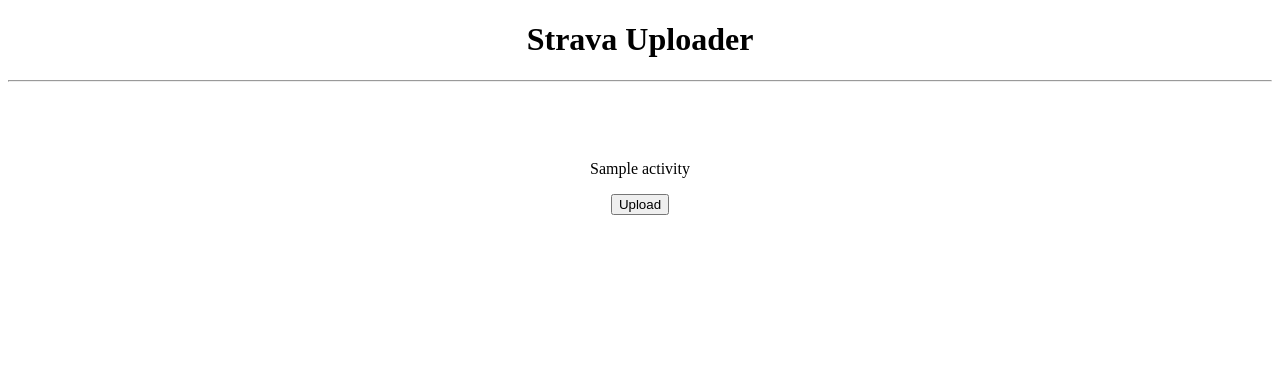
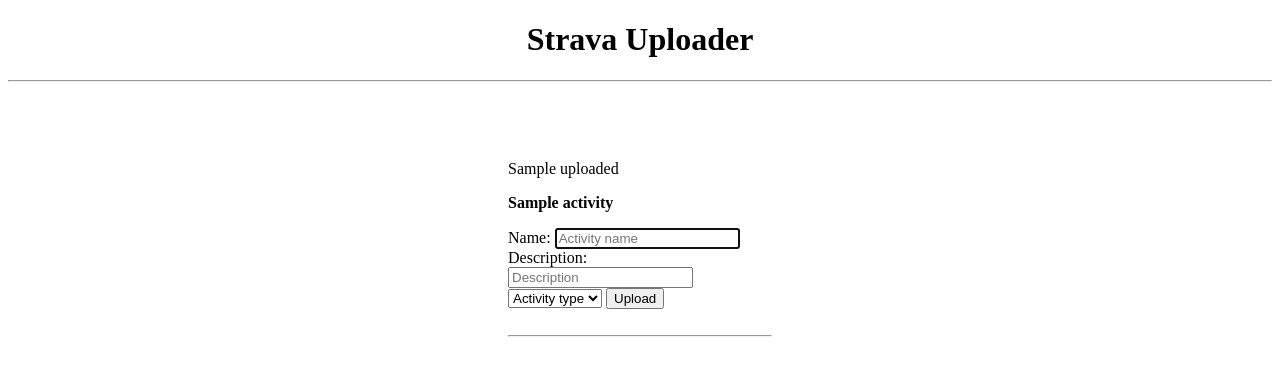
Before and after one commit to giovanebmilani/strava-uploader, a Flask app: template templates/activities.html in a window 1280 px wide. Shown: the top 376 px of the page. Run offline with Flask 2, Linux system fonts and the light colour scheme; the template is opened without the code that fills it: most values are stand-ins (such as "Sample title", 1, 10 or a date in 2020).

Commit message:
feat: added upload checking after upload

```diff
--- a/app.py
+++ b/app.py
@@ -1,4 +1,6 @@
+from re import S
 from flask import Flask, render_template, request, redirect
+from itsdangerous import NoneAlgorithm
 from config import config_by_name
 import time
 import requests
@@ -7,6 +9,7 @@ import shutil
 
 app = Flask(__name__)
 config = config_by_name['local']
+uploaded = []
 
 @app.route('/')
 def home():
@@ -44,7 +47,7 @@ def _get_auth_url():
     scopes = 'activity:write,read_all,activity:read_all'
     return config.STRAVA_AUTH_URL+'?'+'client_id='+config.CLIENT_ID+'&response_type=code&redirect_uri='+config.REDIRECT_URI+'&approval_prompt=force&scope='+scopes
 
-@app.get('/authorized')
+@app.route('/authorized')
 def get_auth_code():
     res = _token_exchange(request.args.get('code'))
     return render_template('authenticating.html', result=res)
@@ -62,7 +65,7 @@ def _token_exchange(auth_code):
 @app.route('/activities')
 def activities():
     activities = _get_new_activities_filenames()
-    return render_template('activities.html', activities=activities)
+    return render_template('activities.html', activities=activities, uploaded=uploaded)
 
 def _get_new_activities_filenames():
     new_activities = []
@@ -71,20 +74,33 @@ def _get_new_activities_filenames():
             new_activities.append(filename)
     return new_activities
 
-@app.post('/upload')
+@app.route('/upload', methods=['POST'])
 def upload(filename):
     activity = _get_activity_file(filename)
     header = {'Authorization': 'Bearer ' + os.getenv('USER_ACCESS_TOKEN') }
-    param = {'activity_type': 'ride', 'data_type': 'fit'}
+    param = {'name': 'nome', 'activity_type': 'ride', 'data_type': 'fit'}
     file = {'file': activity}
     res = requests.post(config.STRAVA_UPLOAD_URL, headers=header, data=param, files=file)
-    print(res.json())
+    _check_upload(res.json()['id_str'])
+    return activities()
 
 def _get_activity_file(filename):
     for file in os.listdir('activities'):
         if (file == filename):
             activity = open(f'activities/{filename}', 'rb')
     return activity
+
+def _check_upload(upload_id):
+    header = {'Authorization': 'Bearer ' + os.getenv('USER_ACCESS_TOKEN') }
+    while True:
+        upload = requests.get(config.STRAVA_UPLOAD_URL+'/'+upload_id, headers=header)
+        if upload.json()['status'] == 'Your activity is ready.':
+            uploaded.append(upload.json()['status'])
+            return
+        elif upload.json()['error'] is not None:
+            uploaded.append(upload.json()['error'])
+            return
+        time.sleep(1.5)
 
 def _move_file(filename):
     for file in os.listdir('activities'):
--- a/templates/activities.html
+++ b/templates/activities.html
@@ -5,11 +5,28 @@
     <hr/><br/><br/><br/>
     <center>
 
+        {% for activity in uploaded %}
+            <div class="activity" style="text-align: left; padding-left:500px; padding-right:500px">
+                <p>{{ uploaded }}</p>
+            </div>
+        {% endfor %}
+
         {% for activity in activities %}
-            <p>{{ activity }}</p>
-            <form action="/upload" method="post">
-                <input type="submit" value="Upload"/>
-            </form>
+            <div class="activity" style="text-align: left; padding-left:500px; padding-right:500px">
+                <form action="/upload" method="post">
+                    <p><strong>{{ activity }}</strong></p>
+                    Name: <input autocomplete="off" autofocus name="name" placeholder="Activity name" type="text">
+                    Description: <input autocomplete="off" autofocus name="description" placeholder="Description" type="text">
+                    <select name="type">
+                        <option disable selected>Activity type</option>
+                        <option>Bike ride</option>
+                        <option>Run</option>
+                        <option>Walk</option>
+                    </select>
+                    <input type="submit" value="Upload"/>
+                    <br/><br/><hr/>
+                </form>
+            </div>
         {% endfor %}
 
     </center>
```
Also changed, not shown: 2 other files.
